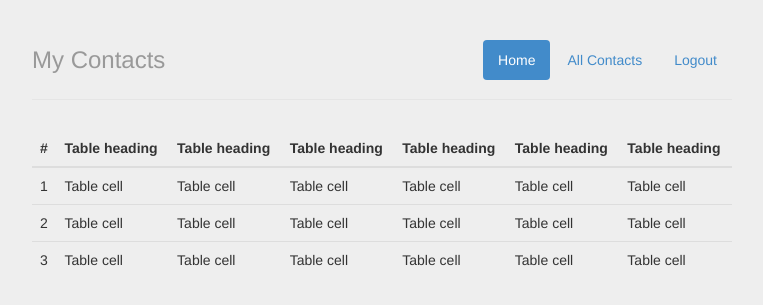
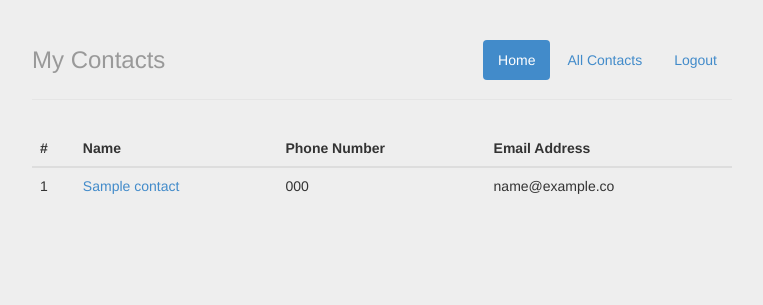
Before and after one commit to muya/my-contact-list, a PHP site: page /ContactList/all_contacts.php in a window 1280 px wide. Shown: the top 305 px of the page, without its empty margins (258-1021 px from the left). Run offline with PHP 8.4, Linux system fonts and the light colour scheme; tables that the repository leaves empty hold one stand-in row (values such as "Sample post"); some libraries are stand-ins or nearby versions.

Commit message:
added view single contact functionality

```diff
--- a/all_contacts.php
+++ b/all_contacts.php
@@ -1,3 +1,9 @@
+<?php
+require_once (dirname(__FILE__)) . '/libs/DBUtils.php';
+if (session_status() == PHP_SESSION_NONE) {
+    session_start();
+}
+?>
 <!DOCTYPE html>
 <html lang="en">
   <head>
@@ -36,48 +42,44 @@
         </ul>
         <h3 class="text-muted">My Contacts</h3>
       </div>
+      <?php
+        $contactList = Utils::getContactList();
+      ?>
 
       <div class="table-responsive">
         <table class="table table-hover">
           <thead>
             <tr>
               <th>#</th>
-              <th>Table heading</th>
-              <th>Table heading</th>
-              <th>Table heading</th>
-              <th>Table heading</th>
-              <th>Table heading</th>
-              <th>Table heading</th>
+              <th>Name</th>
+              <th>Phone Number</th>
+              <th>Email Address</th>
             </tr>
           </thead>
           <tbody>
-            <tr>
-              <td>1</td>
-              <td>Table cell</td>
-              <td>Table cell</td>
-              <td>Table cell</td>
-              <td>Table cell</td>
-              <td>Table cell</td>
-              <td>Table cell</td>
-            </tr>
-            <tr>
-              <td>2</td>
-              <td>Table cell</td>
-              <td>Table cell</td>
-              <td>Table cell</td>
-              <td>Table cell</td>
-              <td>Table cell</td>
-              <td>Table cell</td>
-            </tr>
-            <tr>
-              <td>3</td>
-              <td>Table cell</td>
-              <td>Table cell</td>
-              <td>Table cell</td>
-              <td>Table cell</td>
-              <td>Table cell</td>
-              <td>Table cell</td>
-            </tr>
+            <?php
+              if($contactList['STAT_TYPE'] != SC_SUCCESS_CODE){
+                ?>
+                <tr><td colspan="4" style="text-align: center"><?php echo $contactList['STAT_DESCRIPTION']; ?></td></tr>
+                <?php
+              }
+              else if ($contactList['STAT_TYPE'] == SC_SUCCESS_CODE && $contactList['DATA'] == null){
+                ?>
+                <tr><td colspan="4" style="text-align: center"><?php echo $contactList['STAT_DESCRIPTION']; ?></td></tr>
+                <?php
+              }
+              else{
+                foreach ($contactList['DATA'] as $record) {
+                  $row = '<tr>'
+                    .'<td>'.$record['id'].'</td>'
+                    .'<td><a href="view_contact.php?id='.$record['id'].'">'.$record['name'].'</a></td>'
+                    .'<td>'.$record['phoneNumber'].'</td>'
+                    .'<td>'.$record['email'].'</td>'
+                    .'</tr>';
+                    echo $row;
+                }
+              }
+            ?>
           </tbody>
         </table>
       </div>
--- a/config/_config.php
+++ b/config/_config.php
@@ -23,4 +23,4 @@ define('FATAL', 'FATAL');
 define('SYSTEM_LOG_LEVEL', 10);
 
 //root url
-define('ROOT_URL', 'http://192.168.252.216/ContactList/');
+define('ROOT_URL', 'http://localhost/ContactList/');
--- a/libs/Contact.php
+++ b/libs/Contact.php
@@ -10,7 +10,7 @@ class Contact{
 	public function __construct($contactDetails){
 		$this->name = (isset($contactDetails['name'])) ? $contactDetails['name'] : null;
 		$this->phoneNumber = (isset($contactDetails['phoneNumber'])) ? $contactDetails['phoneNumber'] : null;
-		$this->emailAddress = (isset($contactDetails['emailAddress'])) ? $contactDetails['emailAddress'] : null;
+		$this->emailAddress = (isset($contactDetails['email'])) ? $contactDetails['email'] : null;
 	}
 
 	public function validate(){
--- a/libs/Utils.php
+++ b/libs/Utils.php
@@ -423,4 +423,33 @@ class Utils {
         return;
     }
 
+    public static function getContactList($id = null){
+        if($id == null){
+            $fetchContactsQuery = 'select id, name, phoneNumber, email from '
+                .' contacts order by 1 asc';
+            $fetchContactsParams = array();
+        }
+        else{
+            $fetchContactsQuery = 'select id, name, phoneNumber, email from '
+                .' contacts where id=:id limit 1';
+            $fetchContactsParams = array(':id' => $id);
+        }
+        $fetchContactsResponse = DBUtils::executePreparedStatement($fetchContactsQuery, $fetchContactsParams);
+        if(!isset($fetchContactsResponse['STAT_TYPE']) || ($fetchContactsResponse['STAT_TYPE'] != SC_SUCCESS_CODE)){
+            //an error occurred while fetching data
+            Utils::log(ERROR, 'error occurred while fetching contacts: '
+                .json_encode($fetchContactsResponse), __CLASS__, __FUNCTION__, __LINE__);
+            return Utils::formatResponse(null, SC_FAILURE_CODE, SC_FAILURE_CODE, 'Unable to fetch contacts. Try again later.');
+        }
+        else{
+            Utils::log(INFO, 'fetched contacts successfully: '
+                .json_encode($fetchContactsResponse), __CLASS__, __FUNCTION__, __LINE__);
+            if($fetchContactsResponse['DATA'] == null){
+                return Utils::formatResponse(null, SC_SUCCESS_CODE, SC_SUCCESS_CODE, 'No contacts are available yet.');
+            }
+            else{
+                return Utils::formatResponse($fetchContactsResponse['DATA'], SC_SUCCESS_CODE, SC_SUCCESS_CODE, null);
+            }
+        }
+    }
 }
```
Also changed, not shown: view_contact.php (+31 -5 lines).
